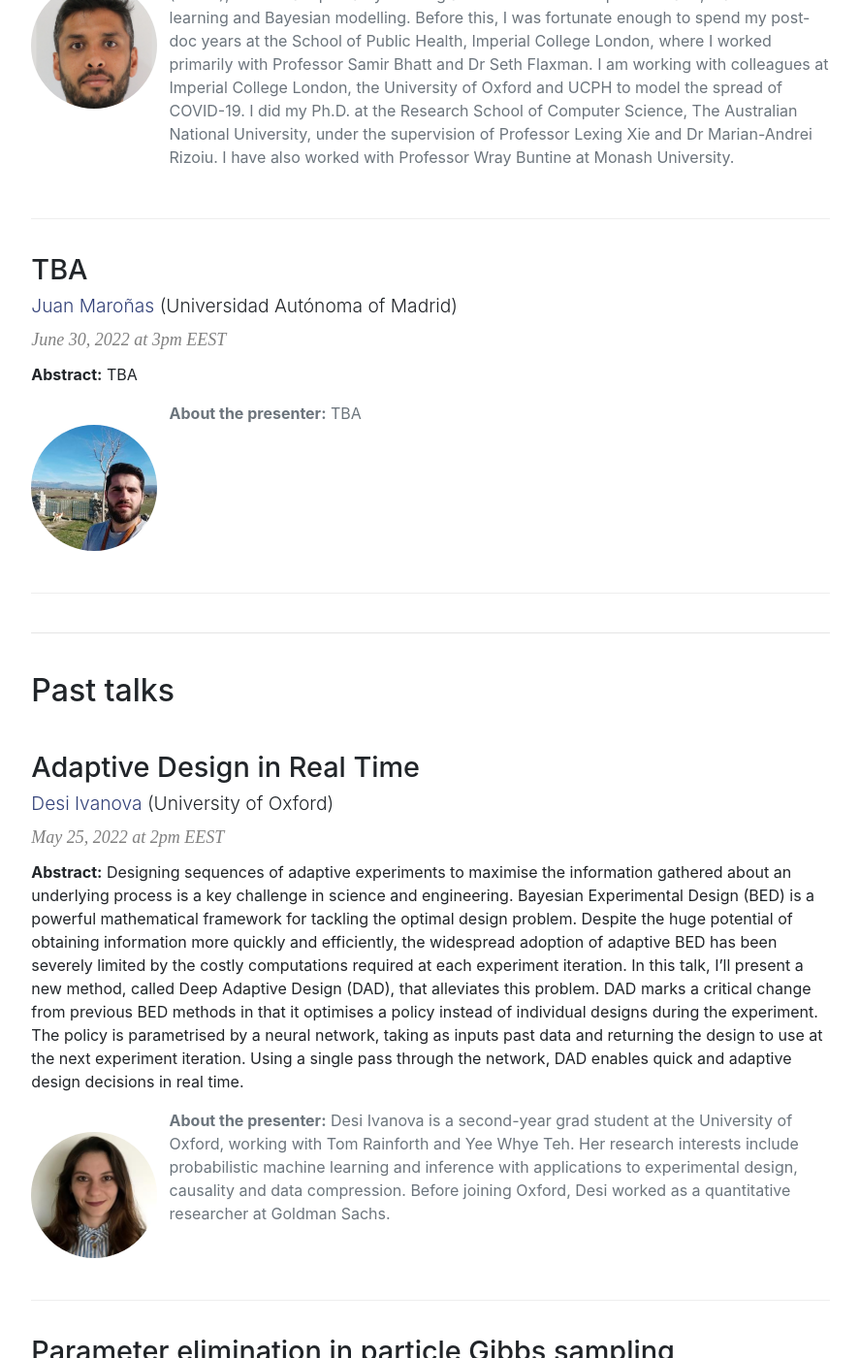
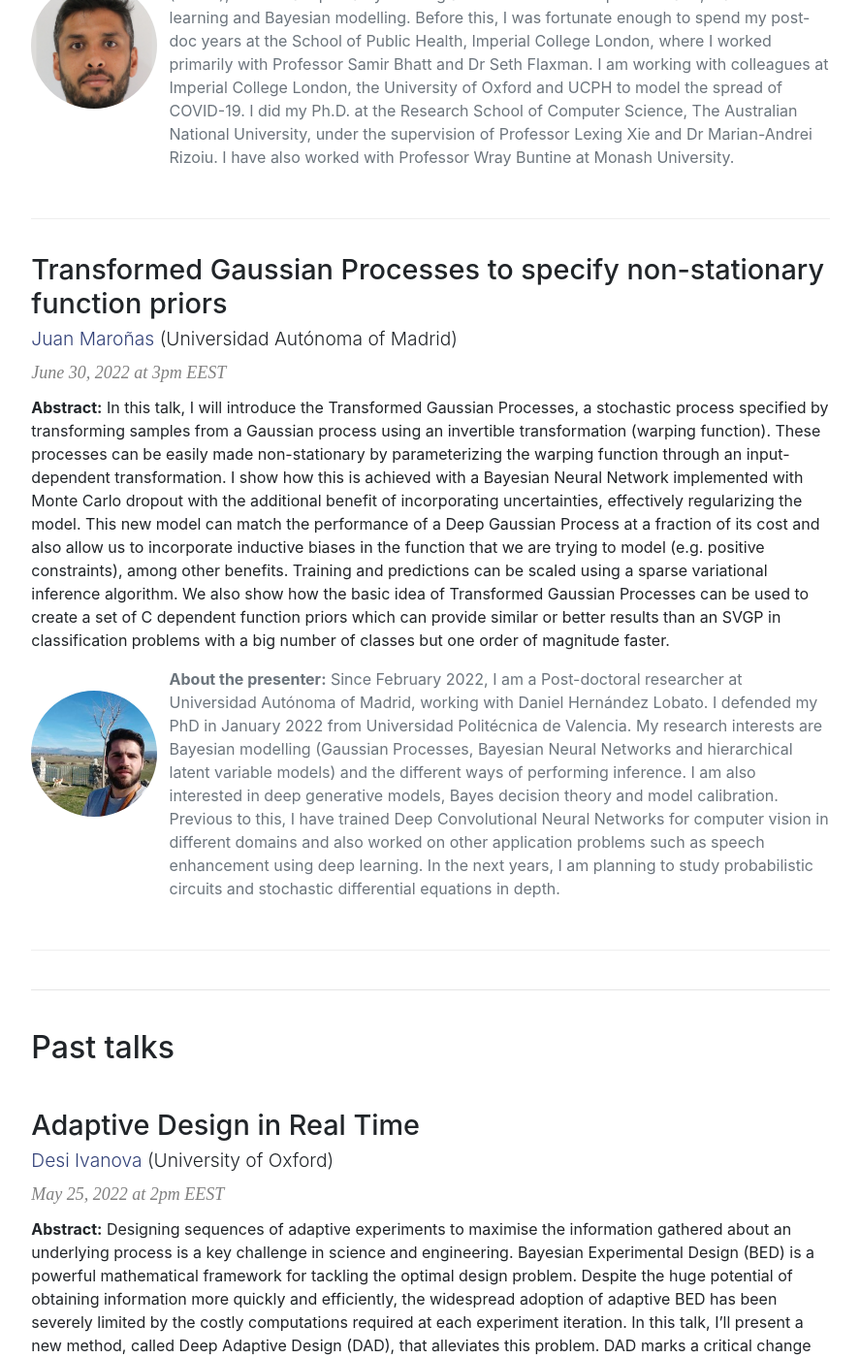
Before and after one commit to AaltoML/apml, a Jekyll site: the page built from index.html, in a window 1280 px wide and 1400 px high, scrolled down 1597 px. Shown: the whole window at 97% size, without its empty margins (196-1083 px from the left). Built offline with Jekyll 4.4.1, drawn with Linux system fonts in a browser that asks for light colours.

Commit message:
Added Juan's talk details

```diff
--- a/_data/talks.yml
+++ b/_data/talks.yml
@@ -143,10 +143,10 @@
   photo: "swapnil-2"
 
 - date: June 30, 2022 at 3pm EEST
-  title: "TBA"
+  title: "Transformed Gaussian Processes to specify non-stationary function priors"
   presenter: "Juan Maroñas"
   url: https://scholar.google.com/citations?user=sGtYXSMAAAAJ
   affiliation: "Universidad Autónoma of Madrid"
-  abstract: "TBA"
-  biography: "TBA"
+  abstract: "In this talk, I will introduce the Transformed Gaussian Processes, a stochastic process specified by transforming samples from a Gaussian process using an invertible transformation (warping function). These processes can be easily made non-stationary by parameterizing the warping function through an input-dependent transformation. I show how this is achieved with a Bayesian Neural Network implemented with Monte Carlo dropout with the additional benefit of incorporating uncertainties, effectively regularizing the model. This new model can match the performance of a Deep Gaussian Process at a fraction of its cost and also allow us to incorporate inductive biases in the function that we are trying to model (e.g. positive constraints), among other benefits. Training and predictions can be scaled using a sparse variational inference algorithm. We also show how the basic idea of Transformed Gaussian Processes can be used to create a set of C dependent function priors which can provide similar or better results than an SVGP in classification problems with a big number of classes but one order of magnitude faster."
+  biography: "Since February 2022, I am a Post-doctoral researcher at Universidad Autónoma of Madrid, working with Daniel Hernández Lobato. I defended my PhD in January 2022 from Universidad Politécnica de Valencia. My research interests are Bayesian modelling (Gaussian Processes, Bayesian Neural Networks and hierarchical latent variable models) and the different ways of performing inference. I am also interested in deep generative models, Bayes decision theory and model calibration. Previous to this, I have trained Deep Convolutional Neural Networks for computer vision in different domains and also worked on other application problems such as speech enhancement using deep learning. In the next years, I am planning to study probabilistic circuits and stochastic differential equations in depth."
   photo: "Juan-Maronas"
```
